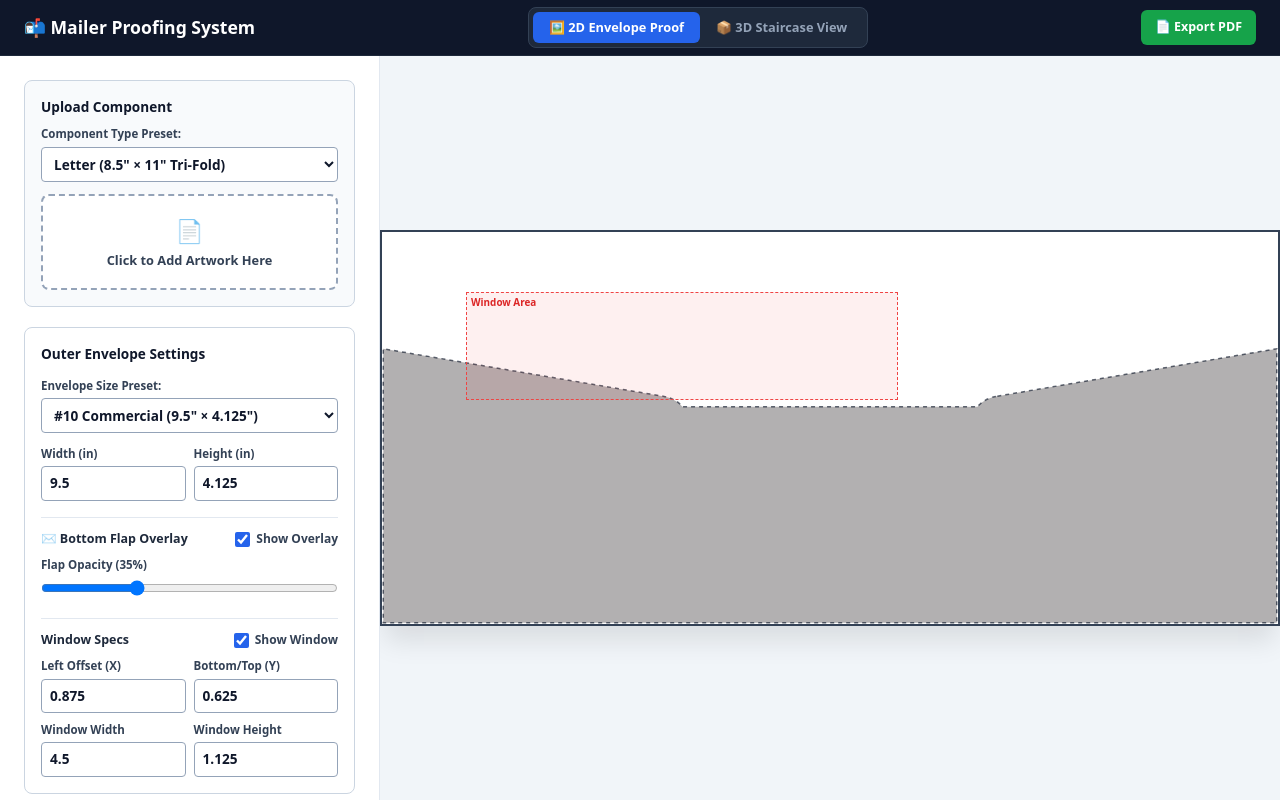
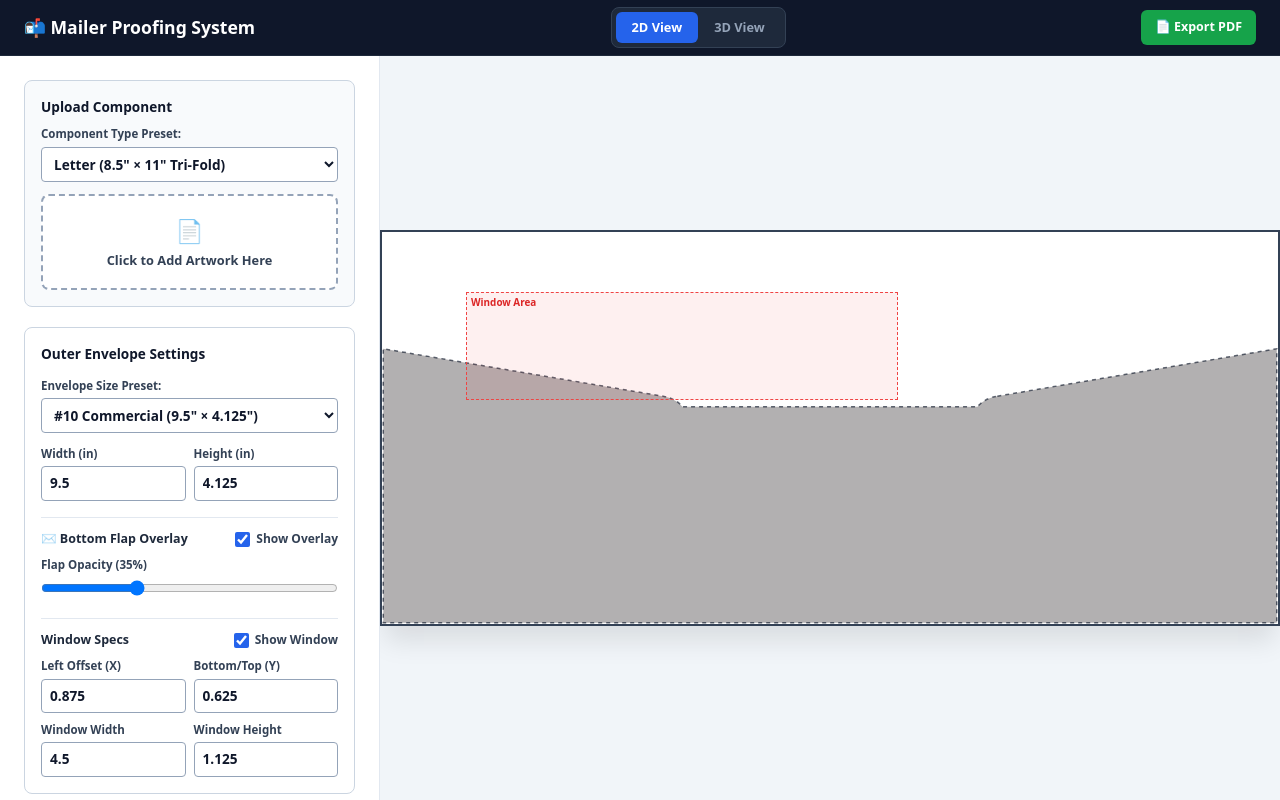
Before and after one commit to mpe-production/Mailer-Proofing-Program, a Next.js app: page / in a window 1280 px wide. Built offline with nearby package versions, Linux system fonts and the light colour scheme.

Commit message:
View toggle verbiage change

```diff
--- a/src/app/page.tsx
+++ b/src/app/page.tsx
@@ -510,7 +510,7 @@ export default function DirectMailWorkbench() {
               transition: 'all 0.2s',
             }}
           >
-            🖼️ 2D Envelope Proof
+            2D View
           </button>
           <button
             onClick={() => setViewMode('3d')}
@@ -526,7 +526,7 @@ export default function DirectMailWorkbench() {
               transition: 'all 0.2s',
             }}
           >
-            📦 3D Staircase View
+            3D View
           </button>
         </div>
 
```
